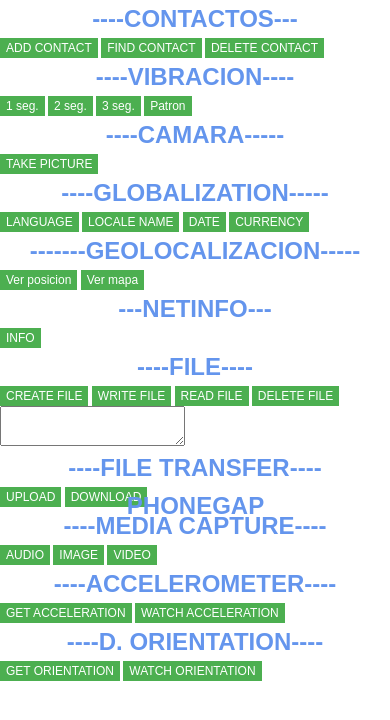
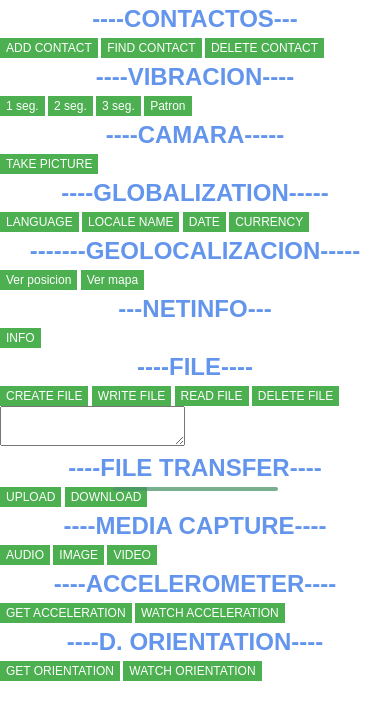
Before and after one commit to ingonner/plugins, a plain HTML site: page www/index.html in a window 390 px wide. Drawn offline with Linux system fonts and the light colour scheme; some packages are replaced by stand-ins of ours.

Commit message:
sin mono 3

```diff
--- a/www/index.html
+++ b/www/index.html
@@ -162,11 +162,11 @@
 
 
     <div class="app">
-     <h1>PhoneGap</h1>
+
         <div id="deviceready" class="blink">
-     <!--       <p class="event listening">Connecting to Device</p>
-            <p class="event received">Device is Ready</p>
-      -->
+           <p class="event listening"> </p>
+            <p class="event received"> </p>
+
      </div>
     </div>
 
```
